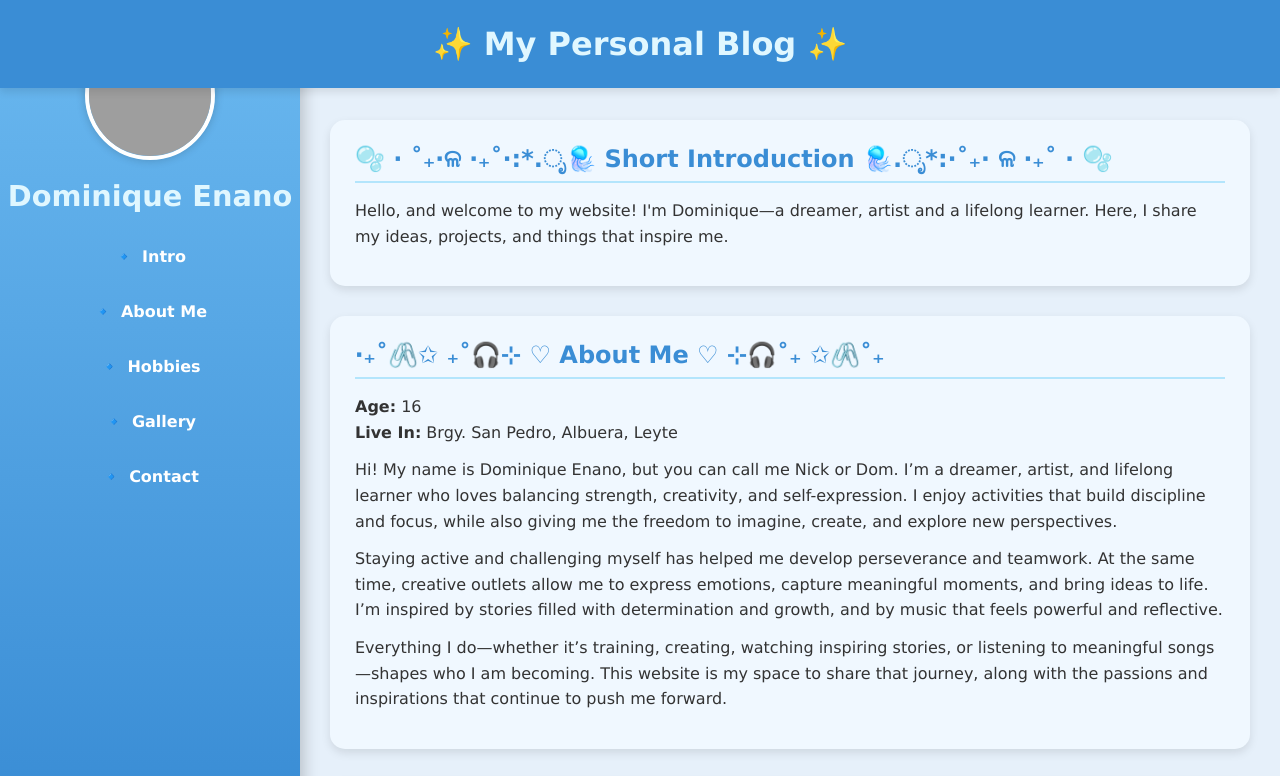
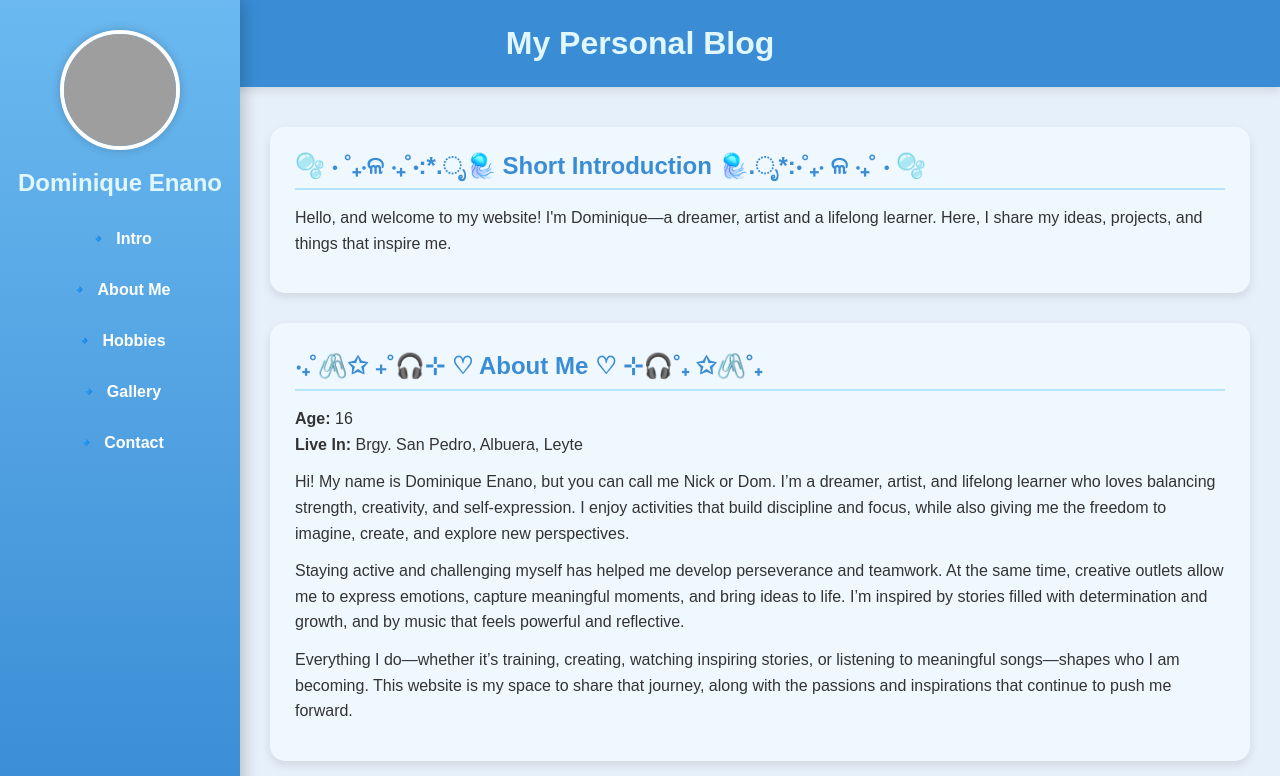
Before and after one commit to niqueluna30-blip/Dominique-Enano, a plain HTML site: page index.html in a window 1280 px wide. Shown: the top 776 px of the page. Drawn offline with Linux system fonts and the light colour scheme; grey boxes are pictures that could not be loaded.

Commit message:
Update index.html

```diff
--- a/index.html
+++ b/index.html
@@ -3,7 +3,7 @@
 <head>
 <meta charset="UTF-8">
 <meta name="viewport" content="width=device-width, initial-scale=1.0">
-<title>Dominique's Blog</title>
+<title>Dominique's Blog - Pastel Blue</title>
 <style>
 * {
   box-sizing: border-box;
@@ -12,19 +12,14 @@
 }
 
 body {
-  font-family: 'Verdana', sans-serif;
+  font-family: 'Arial', sans-serif;
   background: #e6f0fa; /* soft pastel blue */
   color: #333;
   overflow-x: hidden;
-  padding-top: 80px; /* space for fixed header */
 }
 
 /* Top header for the blog */
 .top-header {
-  position: fixed; /* fixed at top */
-  top: 0;
-  left: 0;
-  width: 100%;
   text-align: center;
   background: #3a8dd5; /* pastel blue background */
   color: #e0f7ff;      /* light blue text */
@@ -33,13 +28,12 @@ body {
   font-weight: bold;
   border-radius: 0; /* straight edges */
   box-shadow: 0 4px 8px rgba(0,0,0,0.1);
-  z-index: 999;
 }
 
 /* Sidebar with straight edges */
 .sidenav {
   height: 100%;
-  width: 300px; /* bigger width */
+  width: 240px;
   position: fixed;
   top: 0;
   left: 0;
@@ -52,8 +46,8 @@ body {
 
 /* Profile photo */
 .profile-photo {
-  width: 130px; /* slightly bigger */
-  height: 130px;
+  width: 120px;
+  height: 120px;
   border-radius: 50%;
   object-fit: cover;
   border: 4px solid #fff;
@@ -65,14 +59,14 @@ body {
 .sidenav h2 {
   color: #e0f7ff;
   margin-bottom: 20px;
-  font-size: 1.8em;
+  font-size: 1.5em;
 }
 
 /* Sidebar links with smooth pastel hover */
 .sidenav a {
   display: block;
   color: #fff;
-  padding: 14px 20px;
+  padding: 12px 20px;
   margin: 8px 15px;
   text-decoration: none;
   border-radius: 12px;
@@ -96,10 +90,9 @@ body {
 
 /* Content area */
 .content {
-  margin-left: 300px; /* match bigger sidebar */
+  margin-left: 240px;
   padding: 40px 30px;
   min-height: 100vh;
-  transition: margin-left 0.3s ease;
 }
 
 /* Section styling with fade-in */
@@ -197,7 +190,7 @@ footer {
 }
 
 /* Responsive */
-@media screen and (max-width: 900px) {
+@media screen and (max-width: 600px) {
   .sidenav {
     width: 100%;
     height: auto;
@@ -207,7 +200,6 @@ footer {
   }
   .content {
     margin-left: 0;
-    padding-top: 20px;
   }
 }
 </style>
@@ -216,7 +208,7 @@ footer {
 
 <!-- Top header -->
 <div class="top-header">
-  ✨ My Personal Blog ✨
+  My Personal Blog
 </div>
 
 <div class="sidenav">
@@ -309,10 +301,13 @@ footer {
 <script>
 // Fade-in sections on scroll
 const sections = document.querySelectorAll('.content section');
+
 window.addEventListener('scroll', () => {
   const triggerBottom = window.innerHeight * 0.85;
+
   sections.forEach(section => {
     const sectionTop = section.getBoundingClientRect().top;
+
     if(sectionTop < triggerBottom){
       section.classList.add('active');
     }
```
